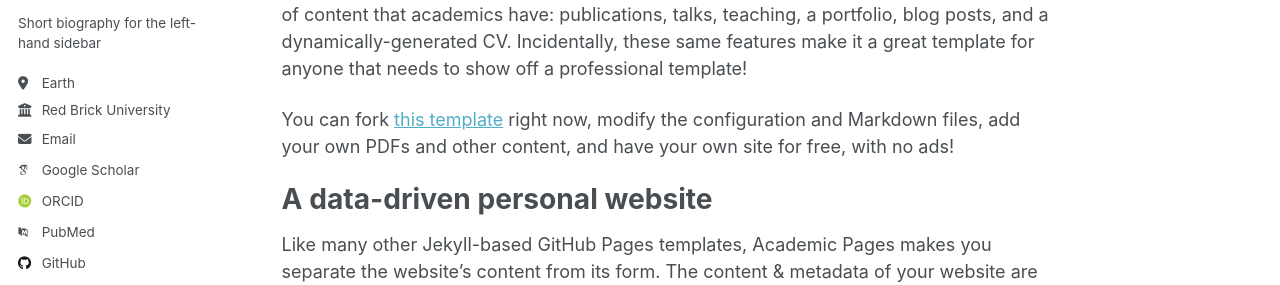
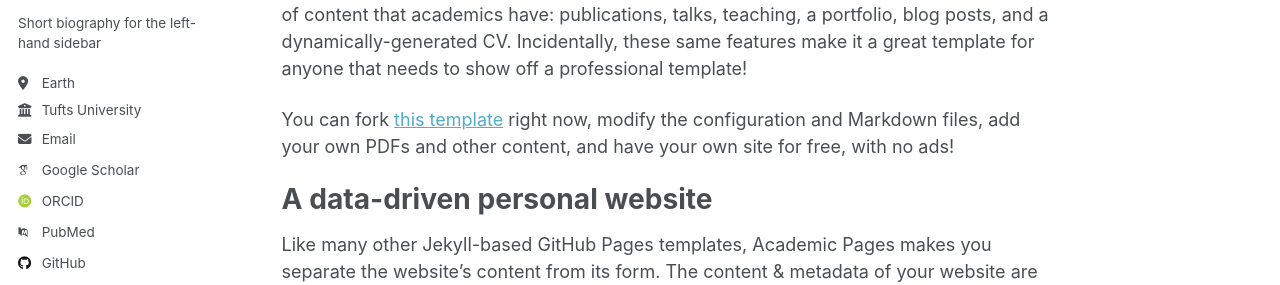
Before and after one commit to dilip-ninan/GitHub.io, a Jekyll site: the page built from _pages/about.md, in a window 1280 px wide. Shown: the part 303-588 px from the top of the page. Built offline with Jekyll 4.4.1, drawn with Linux system fonts in a browser that asks for light colours; some web fonts are replaced; a script that is not in the unit is left out.

Commit message:
Update _config.yml

```diff
--- a/_config.yml
+++ b/_config.yml
@@ -32,7 +32,7 @@ author:
   pronouns         : # example: "she/her"
   bio              : "Short biography for the left-hand sidebar"
   location         : "Earth"
-  employer         : "Red Brick University"
+  employer         : "Tufts University"
   uri              : # URL
   email            : "none@example.org"
 
```
